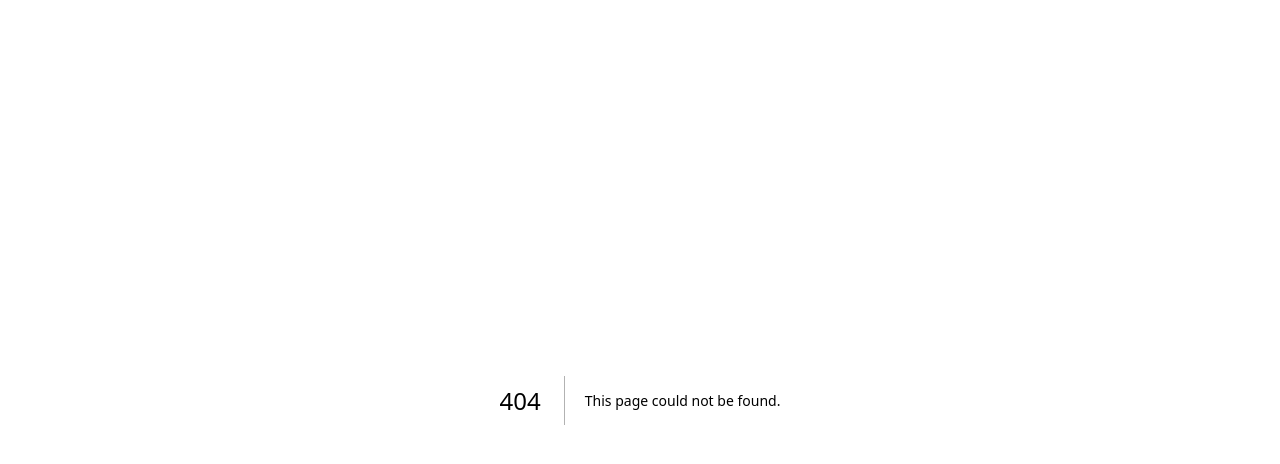
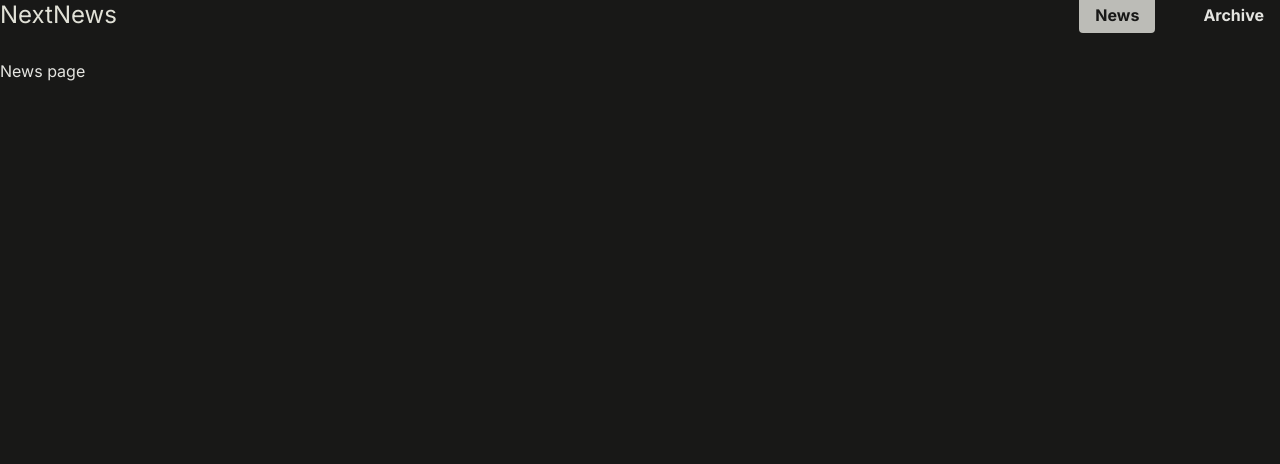
Before and after one commit to divyaChauhan96/news-app-nextjs, a Next.js app: page /news in a window 1280 px wide. Before the commit this address had no page. Shown: the top 464 px of the page. Built offline with nearby package versions, Linux system fonts and the light colour scheme.

Commit message:
Initial commit

```diff
--- a/app/globals.css
+++ b/app/globals.css
@@ -1,107 +1,205 @@
-:root {
-  --max-width: 1100px;
-  --border-radius: 12px;
-  --font-mono: ui-monospace, Menlo, Monaco, "Cascadia Mono", "Segoe UI Mono",
-    "Roboto Mono", "Oxygen Mono", "Ubuntu Monospace", "Source Code Pro",
-    "Fira Mono", "Droid Sans Mono", "Courier New", monospace;
-
-  --foreground-rgb: 0, 0, 0;
-  --background-start-rgb: 214, 219, 220;
-  --background-end-rgb: 255, 255, 255;
-
-  --primary-glow: conic-gradient(
-    from 180deg at 50% 50%,
-    #16abff33 0deg,
-    #0885ff33 55deg,
-    #54d6ff33 120deg,
-    #0071ff33 160deg,
-    transparent 360deg
-  );
-  --secondary-glow: radial-gradient(
-    rgba(255, 255, 255, 1),
-    rgba(255, 255, 255, 0)
-  );
-
-  --tile-start-rgb: 239, 245, 249;
-  --tile-end-rgb: 228, 232, 233;
-  --tile-border: conic-gradient(
-    #00000080,
-    #00000040,
-    #00000030,
-    #00000020,
-    #00000010,
-    #00000010,
-    #00000080
-  );
-
-  --callout-rgb: 238, 240, 241;
-  --callout-border-rgb: 172, 175, 176;
-  --card-rgb: 180, 185, 188;
-  --card-border-rgb: 131, 134, 135;
-}
-
-@media (prefers-color-scheme: dark) {
-  :root {
-    --foreground-rgb: 255, 255, 255;
-    --background-start-rgb: 0, 0, 0;
-    --background-end-rgb: 0, 0, 0;
-
-    --primary-glow: radial-gradient(rgba(1, 65, 255, 0.4), rgba(1, 65, 255, 0));
-    --secondary-glow: linear-gradient(
-      to bottom right,
-      rgba(1, 65, 255, 0),
-      rgba(1, 65, 255, 0),
-      rgba(1, 65, 255, 0.3)
-    );
-
-    --tile-start-rgb: 2, 13, 46;
-    --tile-end-rgb: 2, 5, 19;
-    --tile-border: conic-gradient(
-      #ffffff80,
-      #ffffff40,
-      #ffffff30,
-      #ffffff20,
-      #ffffff10,
-      #ffffff10,
-      #ffffff80
-    );
-
-    --callout-rgb: 20, 20, 20;
-    --callout-border-rgb: 108, 108, 108;
-    --card-rgb: 100, 100, 100;
-    --card-border-rgb: 200, 200, 200;
-  }
-}
+@import url("https://fonts.googleapis.com/css2?family=Inter:wght@100..900&family=Merriweather:ital,wght@0,300;0,400;0,700;0,900;1,300;1,400;1,700;1,900&display=swap");
 
 * {
   box-sizing: border-box;
+}
+
+html {
+  font-family: "Merriweather", serif;
+}
+
+body {
+  margin: 0;
+  background-color: #181817;
+  color: #e5e5e1;
+}
+
+ul {
+  list-style: none;
+  margin: 0;
   padding: 0;
+}
+
+#page {
+  width: 90%;
+  max-width: 60rem;
+  margin: 2rem auto;
+}
+
+#main-header {
+  display: flex;
+  justify-content: space-between;
+  align-items: center;
+  margin-bottom: 2rem;
+}
+
+#logo {
+  font-family: "Inter", sans-serif;
+  font-size: 1.5rem;
+  border-radius: 4px;
+}
+
+#main-header #logo a,
+#main-header #logo a:hover {
+  color: #e1e1d7;
+  text-decoration: none;
+}
+
+#main-header ul {
+  display: flex;
+  gap: 2rem;
+  font-weight: bold;
+}
+
+#main-header ul a {
+  text-decoration: none;
+  color: #e5e5e1;
+  padding: 0.5rem 1rem;
+  border-radius: 4px;
+}
+
+#main-header ul a:hover,
+#main-header ul a.active {
+  background-color: #bcbcb7;
+  color: #181817;
+}
+
+#home {
+  margin: 3rem auto;
+  max-width: 50rem;
+  text-align: center;
+}
+
+#home img {
+  width: 8rem;
+  border-radius: 50%;
+  box-shadow: 0 0 10px 0 #181817;
+}
+
+#home h1 {
+  margin-top: 3rem;
+  font-size: 2.5rem;
+}
+
+#home p {
+  margin: 2rem 0;
+  color: #bcbcb7;
+  font-size: 1.1rem;
+}
+
+#home a {
+  display: inline-block;
+  padding: 1rem 2rem;
+  background-color: #bcbcb7;
+  color: #181817;
+  border-radius: 4px;
+  text-decoration: none;
+  font-weight: bold;
+  margin-top: 2rem;
+}
+
+#home a:hover {
+  background-color: #e5e5e1;
+}
+
+.news-list {
+  display: grid;
+  gap: 1rem;
+  grid-template-columns: repeat(auto-fill, minmax(15rem, 1fr));
+}
+
+.news-list a {
+  display: flex;
+  flex-direction: column;
+  align-items: center;
+  gap: 1.5rem;
+  color: #e5e5e1;
+  text-decoration: none;
+  border-radius: 4px;
+  font-size: 1.2rem;
+  padding: 0 0 1rem 0;
+}
+
+.news-list a img {
+  width: 100%;
+  height: 14rem;
+  object-fit: cover;
+  border-radius: 4px;
+}
+
+.news-list a:hover {
+  background-color: #2d2d2b;
+}
+
+.modal-backdrop {
+  position: fixed;
+  top: 0;
+  left: 0;
+  width: 100%;
+  height: 100%;
+  background-color: rgba(0, 0, 0, 0.85);
+  display: flex;
+  justify-content: center;
+  align-items: center;
+}
+
+.news-article img {
+  width: 7rem;
+  margin-bottom: 1rem;
+  border-radius: 4px;
+}
+
+.modal {
+  background-color: #bababa;
+  padding: 2rem;
+  border-radius: 4px;
+  border: none;
+  box-shadow: 0 0 10px 0 #181817;
+  max-width: 50rem;
+  width: 100%;
+}
+
+.modal h2,
+.modal h1 {
   margin: 0;
 }
 
-html,
-body {
-  max-width: 100vw;
-  overflow-x: hidden;
+#archive-header ul {
+  display: flex;
+  gap: 1rem;
+  margin-bottom: 2rem;
 }
 
-body {
-  color: rgb(var(--foreground-rgb));
-  background: linear-gradient(
-      to bottom,
-      transparent,
-      rgb(var(--background-end-rgb))
-    )
-    rgb(var(--background-start-rgb));
+#archive-header ul a {
+  text-decoration: none;
+  color: #b0b0a6;
+  border-radius: 4px;
+  font-weight: bold;
+  font-size: 1.25rem;
 }
 
-a {
-  color: inherit;
-  text-decoration: none;
+#archive-header ul a:hover,
+#archive-header ul a.active {
+  color: #e5e5e1;
 }
 
-@media (prefers-color-scheme: dark) {
-  html {
-    color-scheme: dark;
-  }
+#archive-filter {
+  margin-bottom: 2rem;
+  padding-bottom: 2rem;
+  border-bottom: 2px solid #b0b0a6;
 }
+
+.error {
+  text-align: center;
+  margin-top: 3rem;
+}
+
+.fullscreen-image {
+  width: 100%;
+}
+
+.fullscreen-image img {
+  width: 100%;
+  height: 100%;
+  object-fit: contain;
+}
--- a/app/layout.js
+++ b/app/layout.js
@@ -1,5 +1,6 @@
 import { Inter } from "next/font/google";
 import "./globals.css";
+import MainNavigationHeader from "@/components/header/MainNavigationHeader";
 
 const inter = Inter({ subsets: ["latin"] });
 
@@ -11,7 +12,10 @@
 export default function RootLayout({ children }) {
   return (
     <html lang="en">
-      <body className={inter.className}>{children}</body>
+      <body className={inter.className}>
+        <MainNavigationHeader />
+        {children}
+      </body>
     </html>
   );
 }
--- /dev/null
+++ b/app/news/[newsId]/page.js
@@ -0,0 +1,3 @@
+export default function NewsDetailPage() {
+  return <main>News Details</main>;
+}
--- /dev/null
+++ b/app/news/page.js
@@ -0,0 +1,3 @@
+export default function NewsPage() {
+  return <main>News page</main>;
+}
--- /dev/null
+++ b/components/header/MainNavigationHeader.js
@@ -0,0 +1,23 @@
+import Link from "next/link";
+
+import NavLink from "./NavLink";
+
+export default function MainNavigationHeader() {
+  return (
+    <header id="main-header">
+      <div id="logo">
+        <Link href="/">NextNews</Link>
+      </div>
+      <nav>
+        <ul>
+          <li>
+            <NavLink href="/news">News</NavLink>
+          </li>
+          <li>
+            <NavLink href="/archive">Archive</NavLink>
+          </li>
+        </ul>
+      </nav>
+    </header>
+  );
+}
--- /dev/null
+++ b/components/header/NavLink.js
@@ -0,0 +1,14 @@
+"use client";
+
+import Link from "next/link";
+import { usePathname } from "next/navigation";
+
+export default function NavLink({ href, children }) {
+  const path = usePathname();
+
+  return (
+    <Link href={href} className={path.startsWith(href) ? "active" : undefined}>
+      {children}
+    </Link>
+  );
+}
```
Also changed, not shown: app/page.js (+2 -91 lines), dummyNews.js (added, +47 -0 lines).
